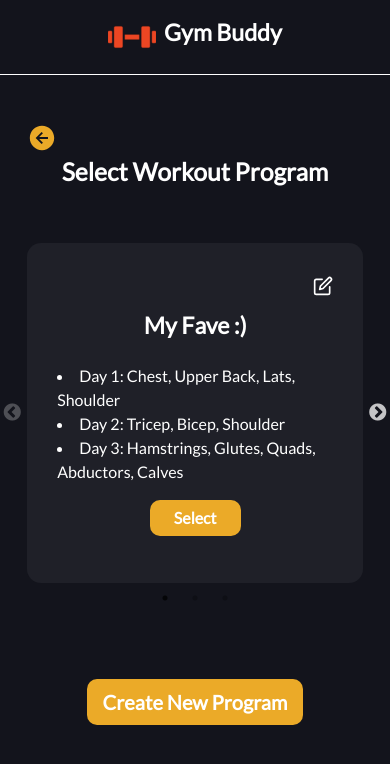
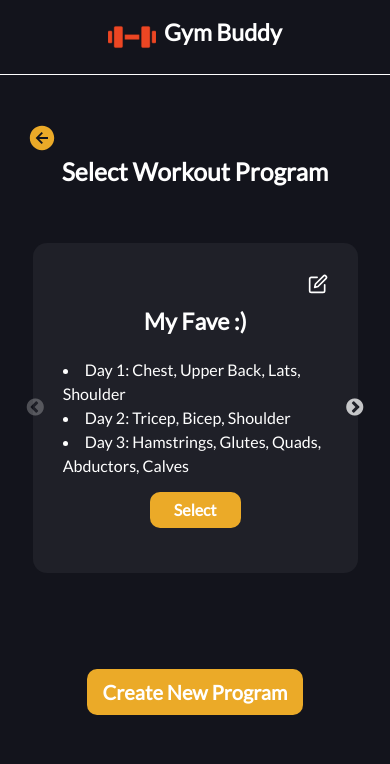
Before and after one commit to JOlivares123/GymBuddy, a React (Create React App) app: page /workout in a window 390 px wide. Shown: the top 764 px of the page. Built offline with nearby package versions, Linux system fonts and the light colour scheme.

Commit message:
modified Carousel arrows + both Tiles

```diff
--- a/src/components/Carousel/Carousel.jsx
+++ b/src/components/Carousel/Carousel.jsx
@@ -3,6 +3,8 @@ import PropTypes from "prop-types";
 // Import Slick css files
 import "slick-carousel/slick/slick.css";
 import "slick-carousel/slick/slick-theme.css";
+
+import "./Carousel.scss";
 
 export const Carousel = ({ children }) => {
   const settings = {
@@ -32,7 +34,6 @@ export const Carousel = ({ children }) => {
         settings: {
           slidesToShow: 1,
           slidesToScroll: 1,
-          dots: true,
         },
       },
     ],
--- /dev/null
+++ b/src/components/Carousel/Carousel.scss
@@ -0,0 +1,9 @@
+.slick-next {
+    right: -2px;
+    z-index: 9999;
+}
+
+.slick-prev {
+    left: -2px;
+    z-index: 9999;
+}
--- a/src/components/Tile/Tile.scss
+++ b/src/components/Tile/Tile.scss
@@ -25,8 +25,8 @@
 @media screen and (max-width: 767px){
     .TileMobile {
         margin-bottom: 20px;
-        max-width: 335px;
-        width: 335px;
+        max-width: 310px;
+        width: 310px;
         min-height: 315px;
     }
 }
--- a/src/components/WorkoutTile/WorkoutTile.jsx
+++ b/src/components/WorkoutTile/WorkoutTile.jsx
@@ -17,7 +17,7 @@ export const WorkoutTile = ({ title, items, showEdit = false, onClick }) => {
           <FiEdit size={20} />
         </div>
       )}
-      <h3 className="fw-bold">{title}</h3>
+      <h3 className="fw-bold mb-2">{title}</h3>
 
       <div className="text-start Items">
         {items.map((item, indx) => {
--- a/src/components/WorkoutTile/WorkoutTile.scss
+++ b/src/components/WorkoutTile/WorkoutTile.scss
@@ -6,8 +6,8 @@
     padding-right: 30px;
     padding-bottom: 30px;
     border-radius: 14px;
-    height: auto;
-    min-height: 340px;
+    height: 330px;
+    width: 325px;
     background-color: var(--base-secondary-color);
     flex-shrink: 1;
 }
@@ -20,12 +20,6 @@
     padding-top:13px;
 }
 
-@media screen and (max-width: 767px){
-    .WorkoutTileMobile {
-        max-width: 350px;
-        width: 350px;
-    }
-}
 @media screen and (min-width: 768px){
     .WorkoutTileMargin {
         margin-right: 15px;
@@ -35,6 +29,7 @@
 .Items {
     max-height: 150px;
     height: auto;
+    max-width: 300px;
     overflow-y: scroll;
 }
 
```
